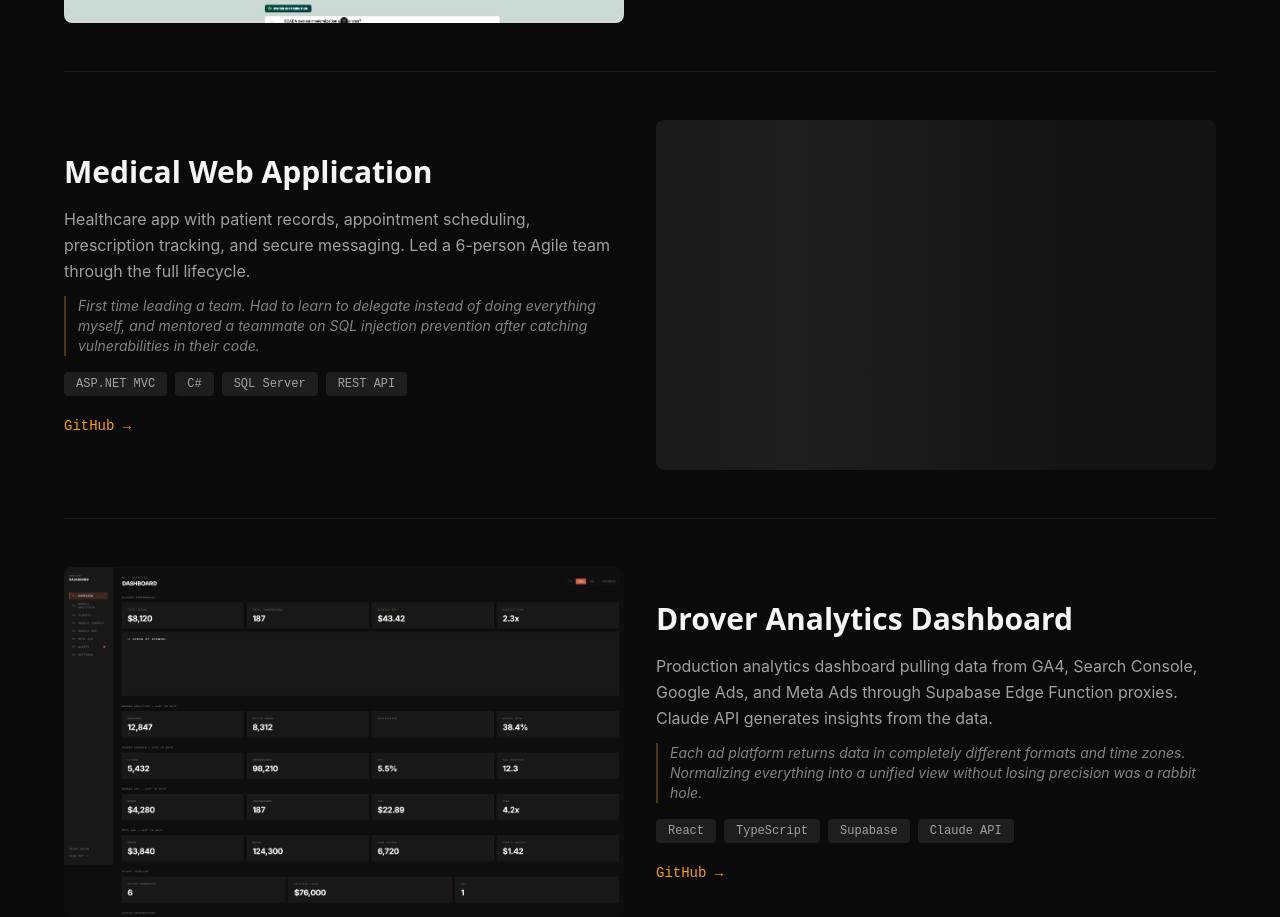
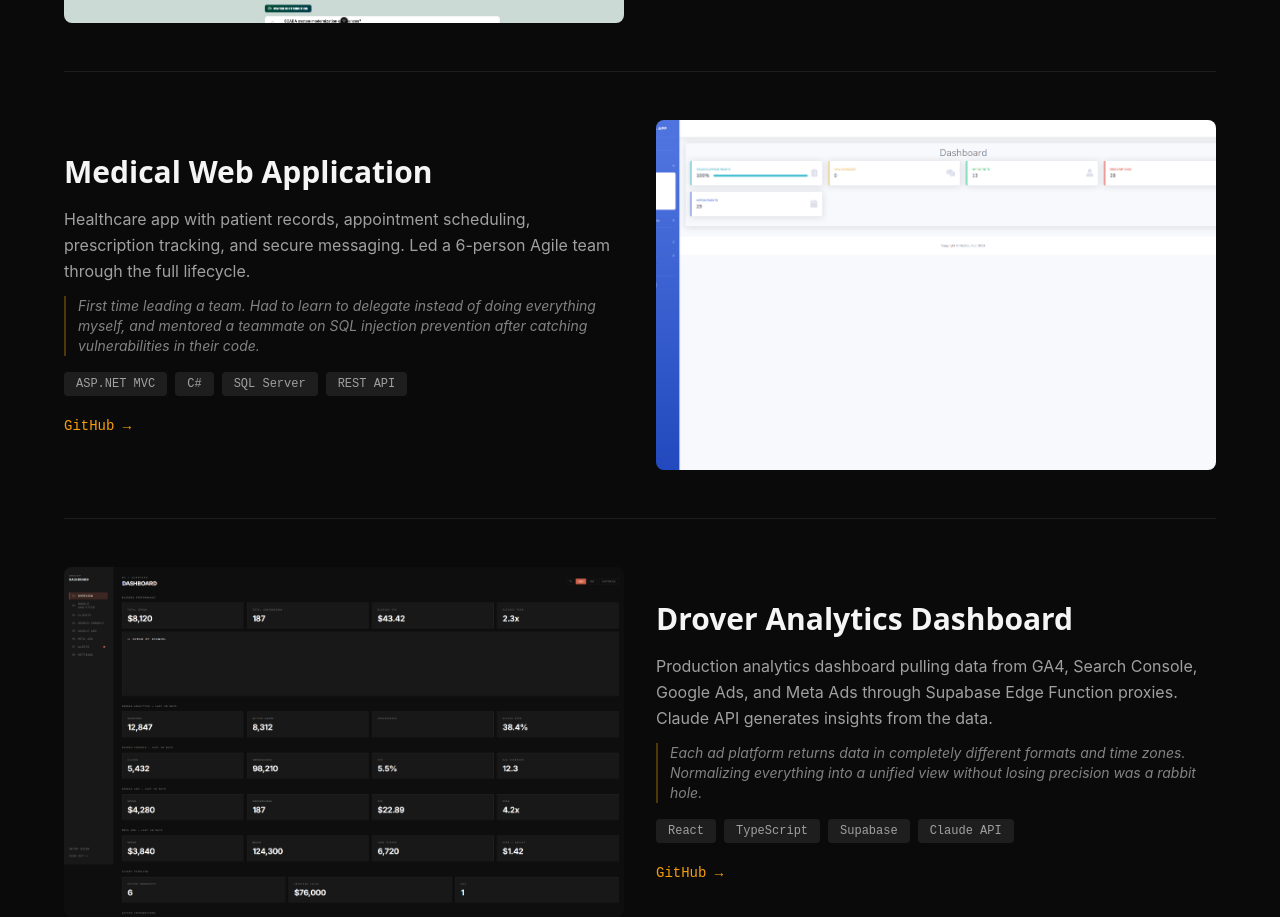
Before and after one commit to JeffreySardella/portfolio, a React (Vite) app in the folder client/: page / in a window 1280 px wide. Shown: the part 1740-2657 px from the top of the page. Built offline with nearby package versions, Linux system fonts and the light colour scheme; no server answers.

Commit message:
feat: add Medical App screenshot with seeded data (13 patients, 28 prescriptions)

```diff
--- a/client/src/data/projects.ts
+++ b/client/src/data/projects.ts
@@ -27,6 +27,7 @@ export const projects: Project[] = [
       'Healthcare app with patient records, appointment scheduling, prescription tracking, and secure messaging. Led a 6-person Agile team through the full lifecycle.',
     challenge:
       'First time leading a team. Had to learn to delegate instead of doing everything myself, and mentored a teammate on SQL injection prevention after catching vulnerabilities in their code.',
+    screenshot: '/photos/projects/medical-app.png',
     techTags: ['ASP.NET MVC', 'C#', 'SQL Server', 'REST API'],
     githubUrl: 'https://github.com/JeffreySardella',
     featured: true,
```
Also changed, not shown: client/public/photos/projects/medical-app.png (added).
